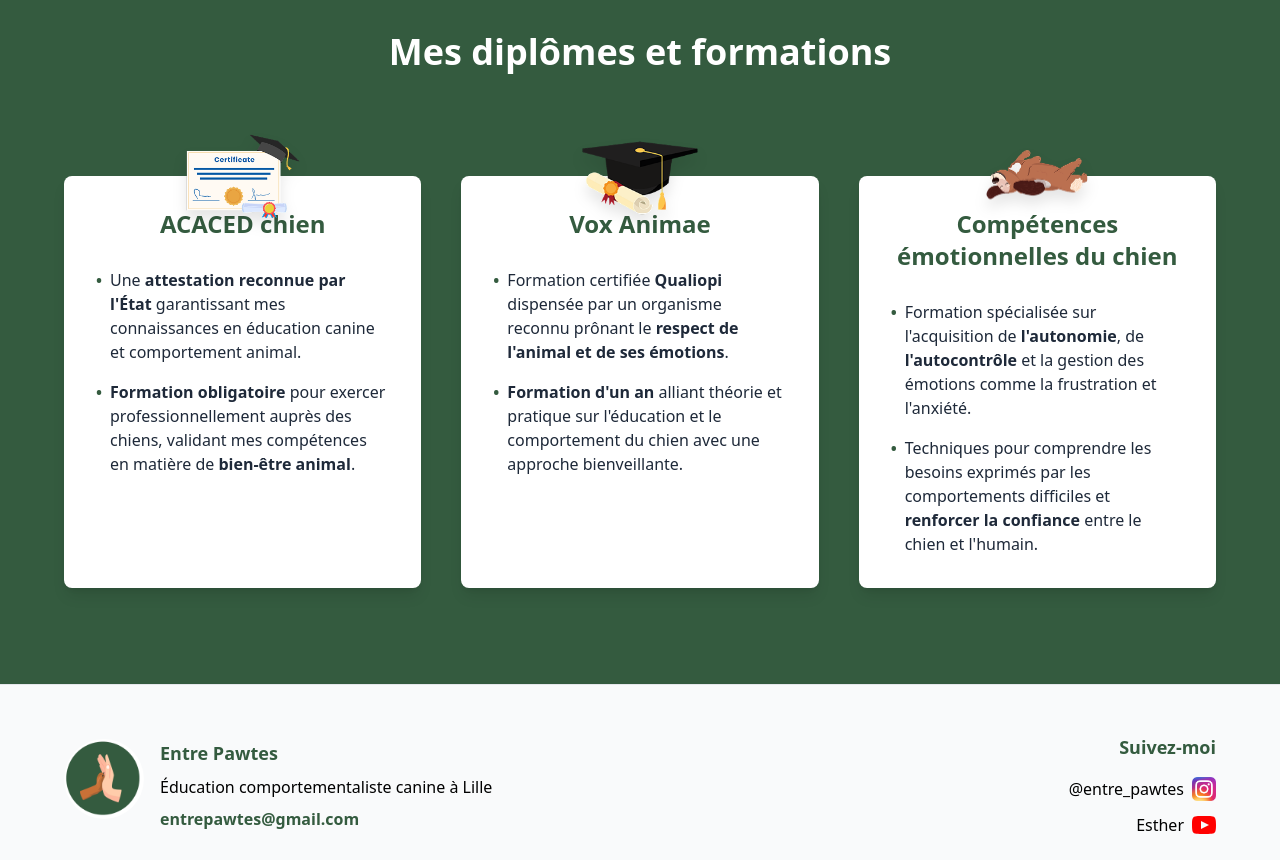
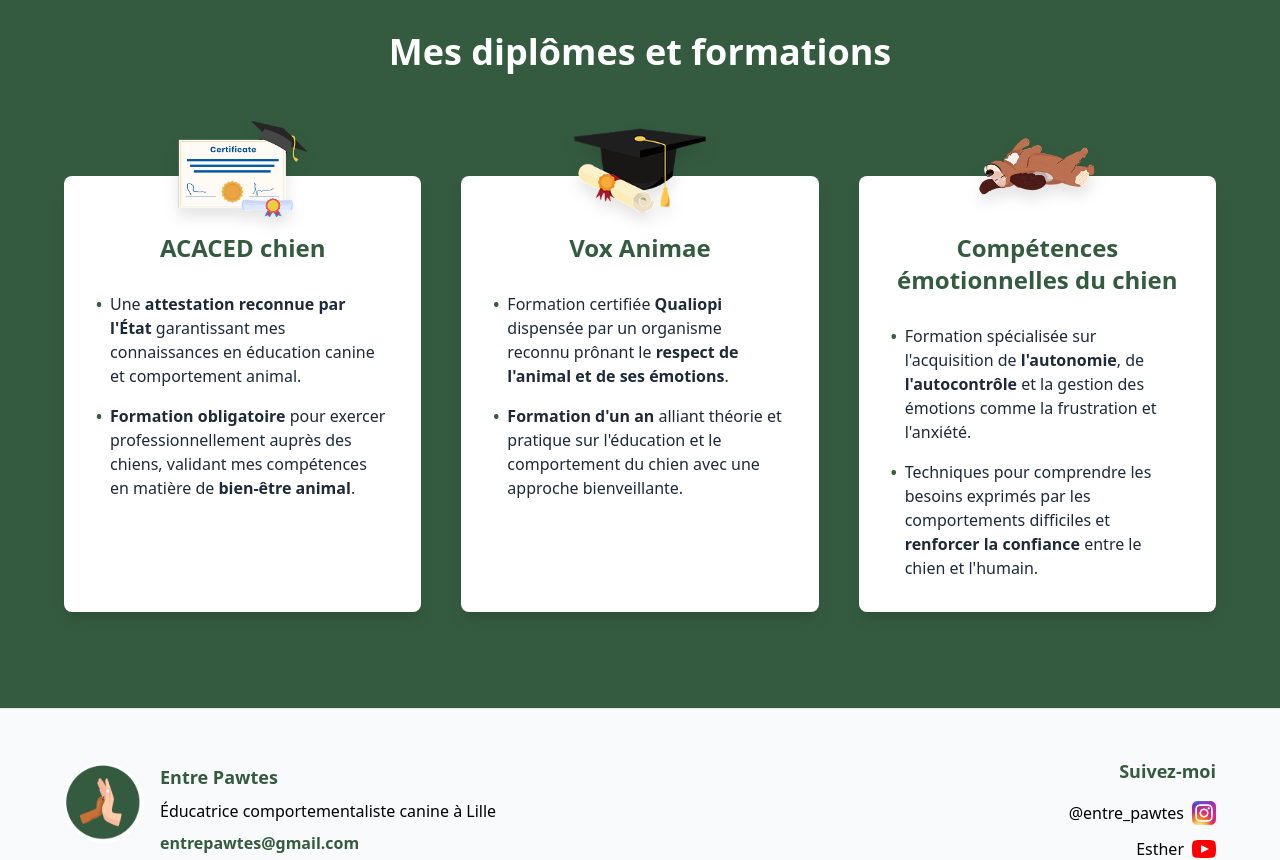
Before and after one commit to thomaslombart/entre-pawtes, a Next.js app: page / in a window 1280 px wide. Shown: the part 4880-5740 px from the top of the page. Built offline with nearby package versions, Linux system fonts and the light colour scheme.

Commit message:
Small fixes

```diff
--- a/app/components/footer.tsx
+++ b/app/components/footer.tsx
@@ -15,7 +15,7 @@ export default function Footer() {
             />
             <div className="space-y-2 text-center sm:text-left">
               <h3 className="text-lg font-bold text-primary">Entre Pawtes</h3>
-              <p>Éducation comportementaliste canine à Lille</p>
+              <p>Éducatrice comportementaliste canine à Lille</p>
               <a
                 href="mailto:entrepawtes@gmail.com"
                 className="flex items-center justify-center sm:justify-start text-primary font-semibold hover:underline"
--- a/app/page.tsx
+++ b/app/page.tsx
@@ -472,16 +472,16 @@ export default function Page() {
           <div className="grid grid-cols-1 sm:grid-cols-2 lg:grid-cols-3 gap-5 sm:gap-6 md:gap-10">
             {certifications.map((cert, index) => (
               <div key={index} className="relative mt-14">
-                <div className="absolute top-0 left-1/2 transform -translate-x-1/2 -translate-y-1/2 z-10">
+                <div className="absolute -top-2 left-1/2 transform -translate-x-1/2 -translate-y-1/2 z-10">
                   <Image
                     src={cert.image}
                     alt={cert.title}
-                    width={140}
-                    height={140}
+                    width={160}
+                    height={160}
                     className="object-contain drop-shadow-xl"
                   />
                 </div>
-                <div className="rounded-lg shadow-lg p-4 sm:p-6 md:p-8 flex flex-col pt-14 sm:pt-16 h-full bg-white text-gray-800">
+                <div className="rounded-lg shadow-lg sm:p-6 md:p-8 md:pt-14 flex flex-col h-full bg-white text-gray-800">
                   <h3 className="text-lg sm:text-xl md:text-2xl font-black text-center mb-3 sm:mb-5 text-primary">
                     {cert.title}
                   </h3>
```
